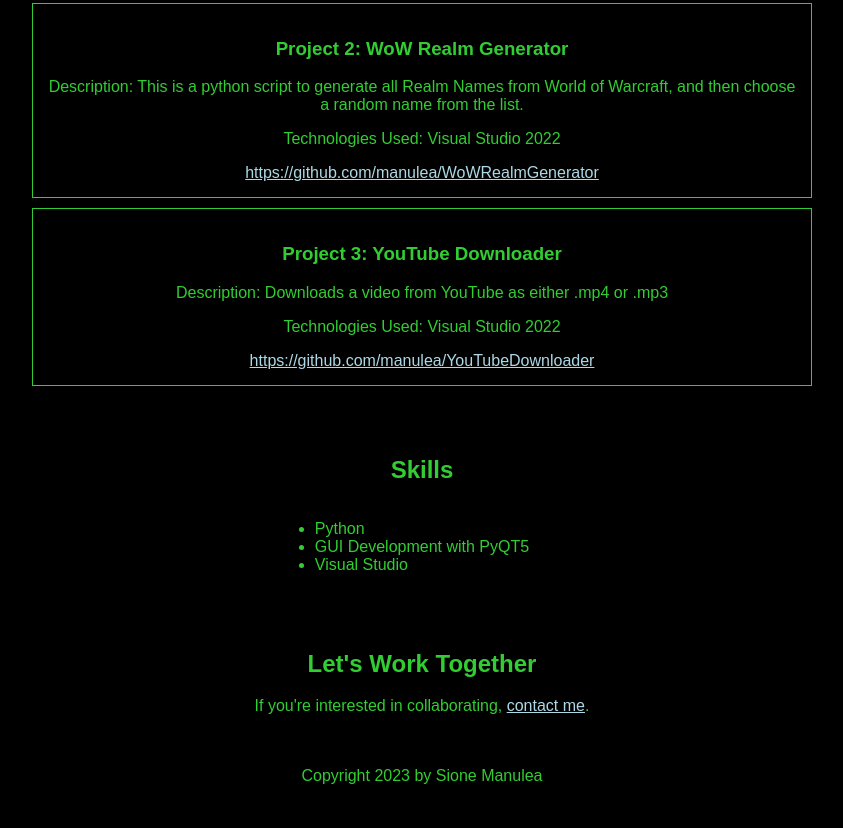
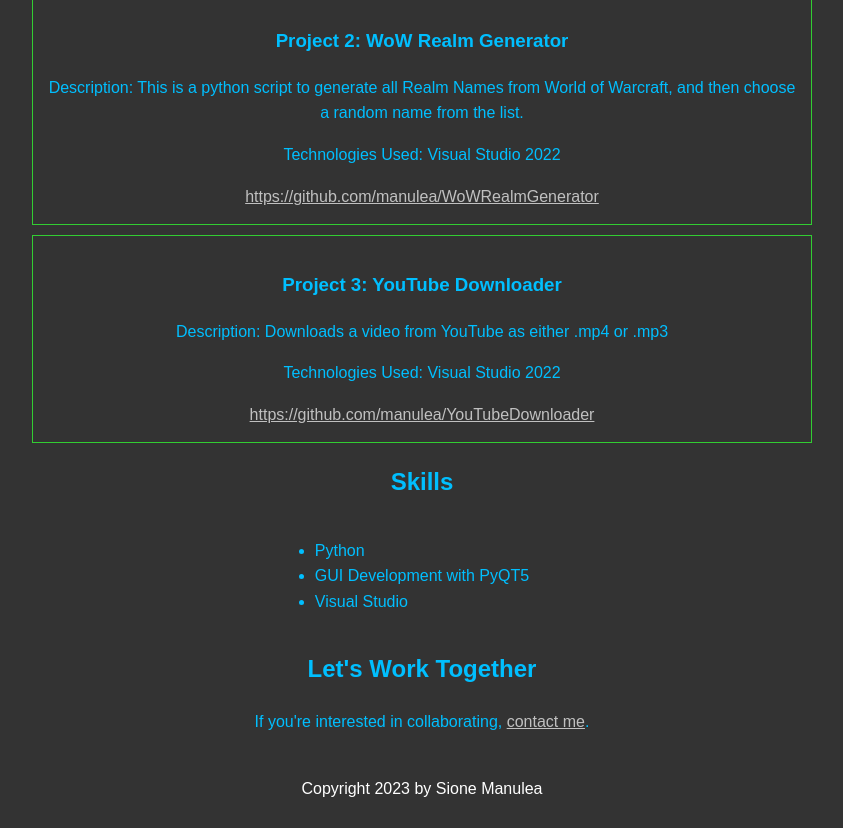
Before and after one commit to manulea/ITPortfolio, a plain HTML site: page index.html in a window 1280 px wide. Shown: the part 582-1410 px from the top of the page, without its empty margins (218-1061 px from the left). Before the commit the page ends 1383 px from the top, so only its background shows below. Drawn offline with Linux system fonts and the light colour scheme.

Commit message:
Update styles.css

```diff
--- a/styles.css
+++ b/styles.css
@@ -1,7 +1,10 @@
 body {
-    background-color: black;
-    color: limegreen;
+    background-color: #333333;
+    color: #00BFFF;
     font-family: 'Arial', sans-serif;
+    line-height: 1.6;
+    margin: 0;
+    padding: 0;
   }
   h1, h2, h3, p {
     text-align: center;
@@ -9,13 +12,18 @@ body {
   .container {
     max-width: 800px;
     margin: auto;
-    padding: 20px;
+    padding: 0 20px;
   }
   .project {
     border: 1px solid limegreen;
     padding: 15px;
     margin: 10px;
   }
+
+  .project:hover {
+    box-shadow: 0 0 11px #00FF00; /* Neon Green Box Shadow */
+  }
+
   /* Navigation Bar Styles */
   .navbar {
     overflow: hidden;
@@ -23,7 +31,7 @@ body {
   }
   .navbar a {
     float: left;
-    display: block;
+    display: inline-block;
     color: white;
     text-align: center;
     padding: 14px 20px;
@@ -55,5 +63,13 @@ body {
   }
 
   a {
-    color: lightblue;
+    color: #C0C0C0;
   }
+
+  /* Footer */
+.footer {
+    background: #333;
+    color: white;
+    text-align: center;
+    padding: 10px 0;
+  }
```
